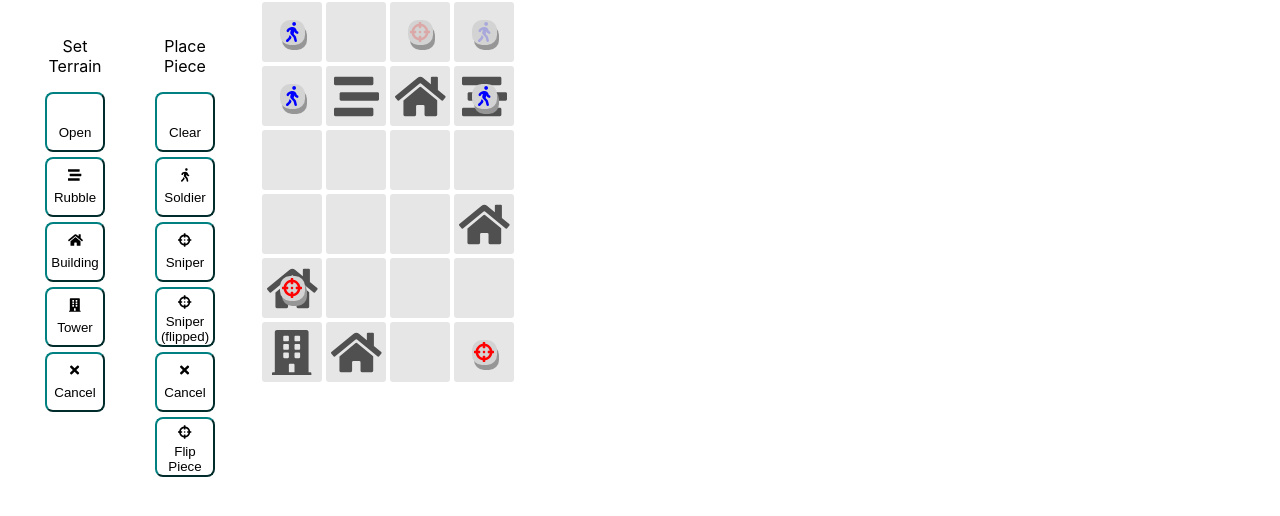
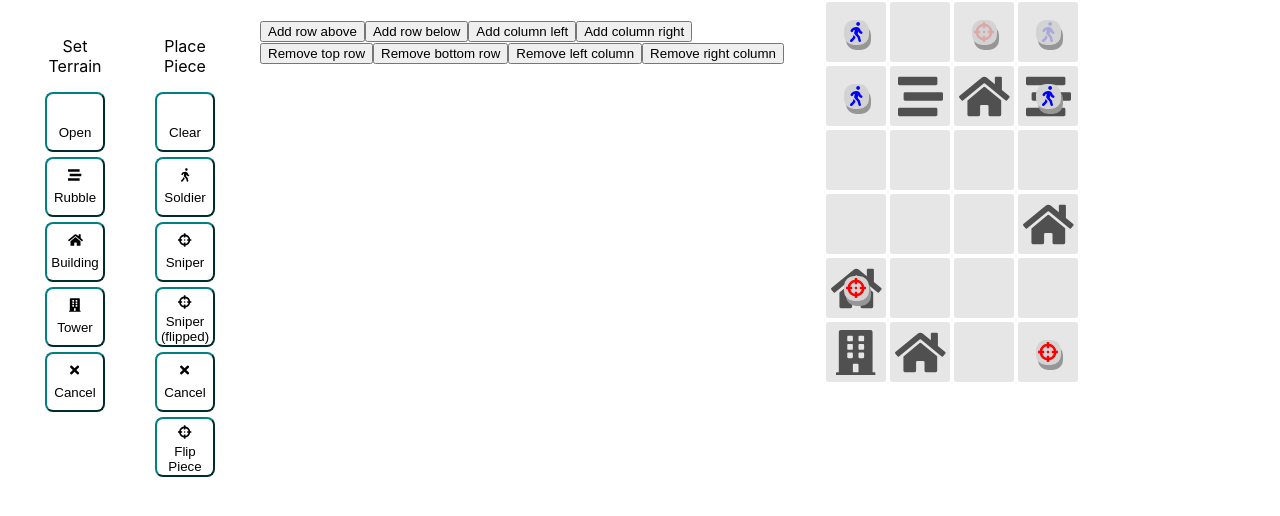
Before and after one commit to Sasooli/sniper-game, a React (Create React App) app: page / in a window 1280 px wide. Shown: the top 516 px of the page. Built offline with nearby package versions, Linux system fonts and the light colour scheme.

Commit message:
Added controls to increase / decrease board size

```diff
--- a/src/App.tsx
+++ b/src/App.tsx
@@ -13,6 +13,8 @@ export enum ClickModes {
   SET_PIECE,
   FLIP_PIECE
 }
+
+export const MAXBOARDSIZE = 10;
 
 function App() {
   //TODO: remove this hard-coded terrain setup
@@ -68,7 +70,7 @@ function App() {
   }
   return (
     <div className='main-container'>
-      <Controls terrainMode={terrainMode} setTerrainMode={setTerrainMode} clickMode={clickMode} setClickMode={setClickMode} pieceMode={pieceMode} setPieceMode={setPieceMode} pieceFlippedMode={pieceFlippedMode} setPieceFlippedMode={setPieceFlippedMode}/>
+      <Controls boardState={boardState} setBoardState={setBoardState} terrainMode={terrainMode} setTerrainMode={setTerrainMode} clickMode={clickMode} setClickMode={setClickMode} pieceMode={pieceMode} setPieceMode={setPieceMode} pieceFlippedMode={pieceFlippedMode} setPieceFlippedMode={setPieceFlippedMode}/>
       <Board boardState={boardState} onSquareClick={squareClick} boardPieces={boardPieces} />
     </div>
   );
--- /dev/null
+++ b/src/display/board-size-controls.tsx
@@ -0,0 +1,69 @@
+import React from 'react';
+import {MAXBOARDSIZE} from "../App";
+import './terrain-controls.css';
+import BoardState from "../game-state/BoardState";
+import {cloneDeep} from 'lodash';
+
+type BoardSizeControlsProps = {
+    boardState: BoardState;
+    setBoardState: React.Dispatch<React.SetStateAction<BoardState>>;
+}
+
+function BoardSizeControls({boardState, setBoardState} : BoardSizeControlsProps) {
+
+    const isAtMaxWidth = boardState.boardWidth === MAXBOARDSIZE;
+    const isAtMaxHeight = boardState.boardHeight === MAXBOARDSIZE;
+    const isAtMinWidth = boardState.boardWidth === 1;
+    const isAtMinHeight = boardState.boardHeight === 1;
+
+    return (
+        <div className={'board-size-controls-container'}>
+            <div>
+                <button disabled={isAtMaxHeight} onClick={() => {
+                    const newBoard = cloneDeep(boardState);
+                    newBoard.addRowTop();
+                    setBoardState(newBoard);
+                }}>Add row above</button>
+                <button disabled={isAtMaxHeight} onClick={() => {
+                    const newBoard = cloneDeep(boardState);
+                    newBoard.addRowBottom();
+                    setBoardState(newBoard);
+                }}>Add row below</button>
+                <button disabled={isAtMaxWidth} onClick={() => {
+                    const newBoard = cloneDeep(boardState);
+                    newBoard.addColLeft();
+                    setBoardState(newBoard);
+                }}>Add column left</button>
+                <button disabled={isAtMaxWidth} onClick={() => {
+                    const newBoard = cloneDeep(boardState);
+                    newBoard.addColRight();
+                    setBoardState(newBoard);
+                }}>Add column right</button>
+            </div>
+            <div>
+                <button disabled={isAtMinHeight} onClick={() => {
+                    const newBoard = cloneDeep(boardState);
+                    newBoard.removeRowTop();
+                    setBoardState(newBoard);
+                }}>Remove top row</button>
+                <button disabled={isAtMinHeight} onClick={() => {
+                    const newBoard = cloneDeep(boardState);
+                    newBoard.removeRowBottom();
+                    setBoardState(newBoard);
+                }}>Remove bottom row</button>
+                <button disabled={isAtMinWidth} onClick={() => {
+                    const newBoard = cloneDeep(boardState);
+                    newBoard.removeColLeft();
+                    setBoardState(newBoard);
+                }}>Remove left column</button>
+                <button disabled={isAtMinWidth} onClick={() => {
+                    const newBoard = cloneDeep(boardState);
+                    newBoard.removeColRight();
+                    setBoardState(newBoard);
+                }}>Remove right column</button>
+            </div>
+        </div>
+    )
+}
+
+export default BoardSizeControls;
--- a/src/display/controls.tsx
+++ b/src/display/controls.tsx
@@ -1,12 +1,15 @@
 import React from 'react';
-import {TerrainTypes} from '../game-state/BoardState';
+import BoardState, {TerrainTypes} from '../game-state/BoardState';
 import TerrainControls from './terrain-controls';
 import './controls.css';
 import {ClickModes} from "../App";
 import PieceControls from "./piece-controls";
 import {PieceType} from "../game-objects/GamePiece";
+import BoardSizeControls from "./board-size-controls";
 
 type ControlsProps = {
+    boardState: BoardState;
+    setBoardState: React.Dispatch<React.SetStateAction<BoardState>>;
     terrainMode : TerrainTypes | undefined;
     setTerrainMode : React.Dispatch<React.SetStateAction<TerrainTypes | undefined>>;
     pieceMode : PieceType | undefined;
@@ -17,7 +20,7 @@ type ControlsProps = {
     setPieceFlippedMode : React.Dispatch<React.SetStateAction<boolean>>;
 }
 
-function Controls({setTerrainMode, terrainMode, clickMode, setClickMode, pieceMode, setPieceMode, pieceFlippedMode, setPieceFlippedMode} : ControlsProps) {
+function Controls({boardState, setBoardState, setTerrainMode, terrainMode, clickMode, setClickMode, pieceMode, setPieceMode, pieceFlippedMode, setPieceFlippedMode} : ControlsProps) {
     return (
         <div className={'controls-container'}>
             <div className={'controls-column'}>
@@ -26,6 +29,9 @@ function Controls({setTerrainMode, terrainMode, clickMode, setClickMode, pieceMo
             <div className={'controls-column'}>
                 <PieceControls pieceMode={pieceMode} setPieceMode={setPieceMode} clickMode={clickMode} setClickMode={setClickMode} pieceFlippedMode={pieceFlippedMode} setPieceFlippedMode={setPieceFlippedMode} />
             </div>
+            <div className={'controls-column'}>
+                <BoardSizeControls boardState={boardState} setBoardState={setBoardState} />
+            </div>
         </div>
     )
 }
--- a/src/game-state/BoardState.tsx
+++ b/src/game-state/BoardState.tsx
@@ -1,3 +1,5 @@
+import {MAXBOARDSIZE} from "../App";
+
 export enum TerrainTypes {
     Open,
     Rubble,
@@ -12,8 +14,8 @@ export default class BoardState {
     get boardWidth(): number {
         return this._boardWidth;
     }
-    private readonly _boardWidth: number;
-    private readonly _boardHeight: number;
+    private _boardWidth: number;
+    private _boardHeight: number;
     private readonly terrain: TerrainTypes[][];
 
     constructor(boardWidth: number, boardHeight: number) {
@@ -33,4 +35,52 @@ export default class BoardState {
     public getAllTerrain(): TerrainTypes[][] {
         return this.terrain;
     }
+
+    public addRowTop(): void {
+        if (this._boardHeight + 1 > MAXBOARDSIZE) throw new Error("Failed to add row - board is already maximum height");
+        this.terrain.forEach((col) => col.unshift(TerrainTypes.Open));
+        this._boardHeight++;
+    }
+
+    public addRowBottom(): void {
+        if (this._boardHeight + 1 > MAXBOARDSIZE) throw new Error("Failed to add row - board is already maximum height");
+        this.terrain.forEach((col) => col.push(TerrainTypes.Open));
+        this._boardHeight++;
+    }
+
+    public addColLeft(): void {
+        if (this._boardWidth + 1 > MAXBOARDSIZE) throw new Error("Failed to add column - board is already maximum width");
+        this.terrain.unshift(Array(this._boardHeight).fill(TerrainTypes.Open));
+        this._boardWidth++;
+    }
+
+    public addColRight(): void {
+        if (this._boardWidth + 1 > MAXBOARDSIZE) throw new Error("Failed to add column - board is already maximum width");
+        this.terrain.push(Array(this._boardHeight).fill(TerrainTypes.Open));
+        this._boardWidth++;
+    }
+
+    public removeRowTop(): void {
+        if (this._boardHeight === 1) throw new Error("Failed to remove row - board is already minimum height");
+        this.terrain.forEach((col) => col.shift());
+        this._boardHeight--;
+    }
+
+    public removeRowBottom(): void {
+        if (this._boardHeight === 1) throw new Error("Failed to remove row - board is already minimum height");
+        this.terrain.forEach((col) => col.pop());
+        this._boardHeight--;
+    }
+
+    public removeColLeft(): void {
+        if (this.boardWidth === 1) throw new Error("Failed to remove column - board is already minimum width");
+        this.terrain.shift();
+        this._boardWidth--;
+    }
+
+    public removeColRight(): void {
+        if (this.boardWidth === 1) throw new Error("Failed to remove column - board is already minimum width");
+        this.terrain.pop();
+        this._boardWidth--;
+    }
 }
```
